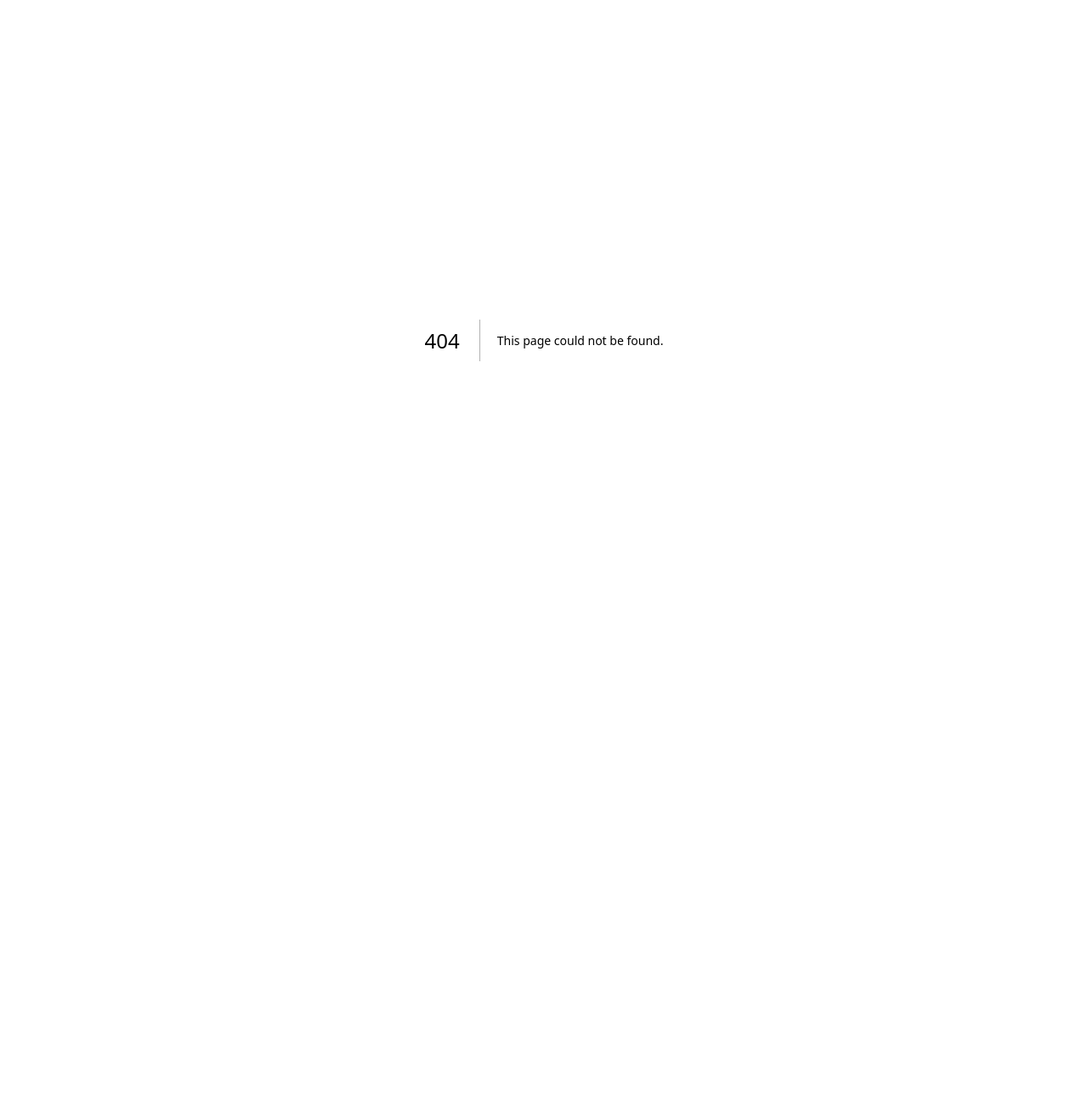
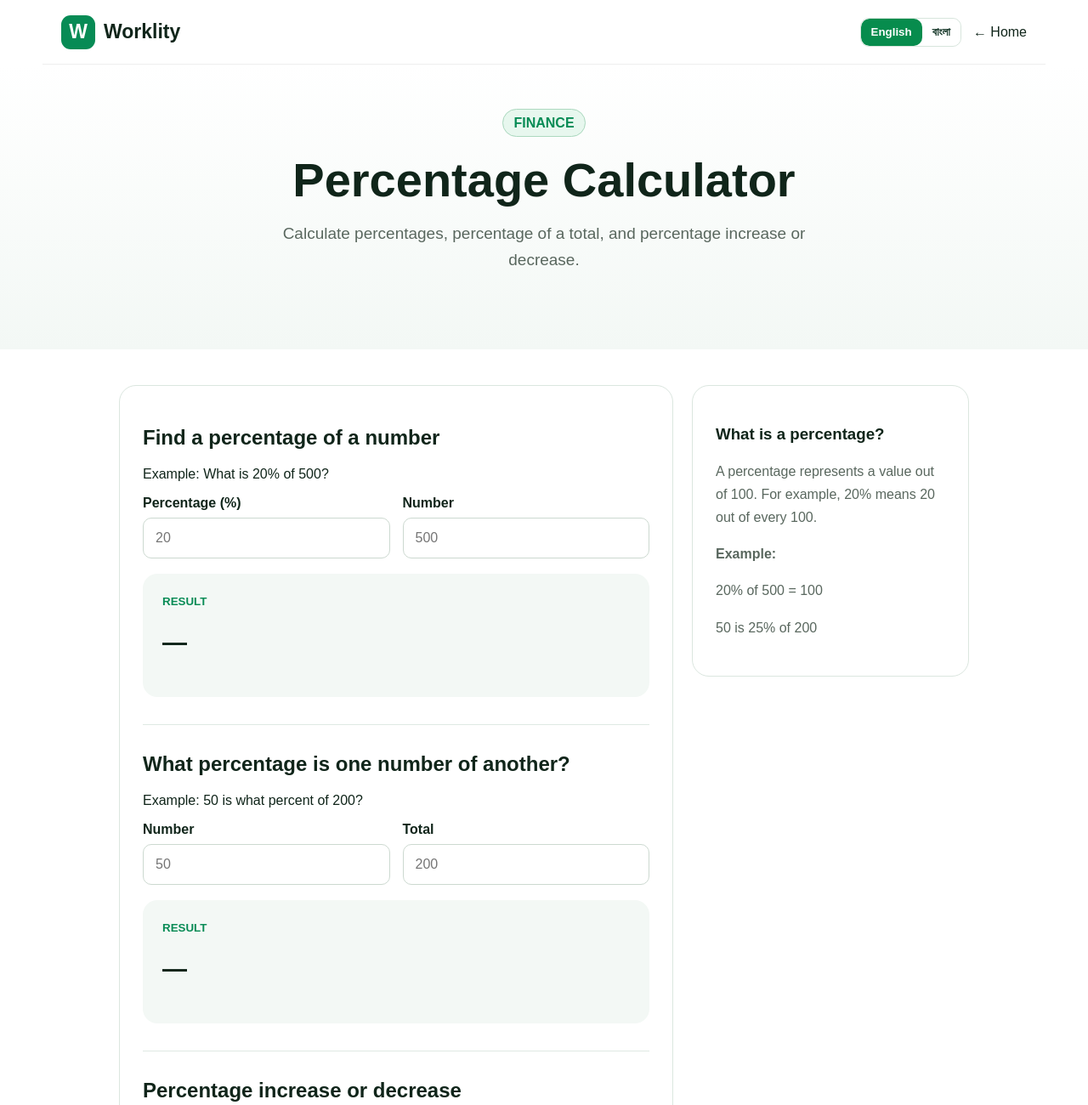
Before and after one commit to Arintri/worklity, a Next.js app: page /percentage-calculator in a window 1280 px wide. Before the commit this address had no page. Shown: the top 1300 px of the page at 85% size. Before the commit the page ends 800 px from the top, so only its background shows below. Built offline with nearby package versions, Linux system fonts and the light colour scheme.

Commit message:
Create page.js

```diff
--- /dev/null
+++ b/app/percentage-calculator/page.js
@@ -0,0 +1,305 @@
+"use client";
+
+import { useState } from "react";
+import Link from "next/link";
+
+const fmt = (n) =>
+  new Intl.NumberFormat("en-IN", {
+    maximumFractionDigits: 6,
+  }).format(Number.isFinite(n) ? n : 0);
+
+export default function PercentageCalculator() {
+  const [lang, setLang] = useState("en");
+
+  const [p1, setP1] = useState("");
+  const [n1, setN1] = useState("");
+
+  const [n2, setN2] = useState("");
+  const [total2, setTotal2] = useState("");
+
+  const [old3, setOld3] = useState("");
+  const [new3, setNew3] = useState("");
+
+  const bn = lang === "bn";
+
+  const result1 =
+    Number(p1) >= 0 && Number(n1) >= 0 && p1 !== "" && n1 !== ""
+      ? (Number(p1) / 100) * Number(n1)
+      : null;
+
+  const result2 =
+    Number(total2) !== 0 && n2 !== "" && total2 !== ""
+      ? (Number(n2) / Number(total2)) * 100
+      : null;
+
+  const result3 =
+    Number(old3) !== 0 && old3 !== "" && new3 !== ""
+      ? ((Number(new3) - Number(old3)) / Math.abs(Number(old3))) * 100
+      : null;
+
+  const reset = () => {
+    setP1("");
+    setN1("");
+    setN2("");
+    setTotal2("");
+    setOld3("");
+    setNew3("");
+  };
+
+  return (
+    <main>
+      <header className="nav">
+        <Link className="brand" href="/">
+          <span>W</span>
+          Worklity
+        </Link>
+
+        <div
+          style={{
+            display: "flex",
+            alignItems: "center",
+            gap: "14px",
+            flexWrap: "wrap",
+          }}
+        >
+          <div
+            style={{
+              display: "flex",
+              border: "1px solid #d7e5dc",
+              borderRadius: "10px",
+              overflow: "hidden",
+            }}
+          >
+            <button
+              onClick={() => setLang("en")}
+              style={{
+                border: 0,
+                padding: "8px 12px",
+                cursor: "pointer",
+                background: lang === "en" ? "#078c4d" : "#fff",
+                color: lang === "en" ? "#fff" : "#17382a",
+              }}
+            >
+              English
+            </button>
+
+            <button
+              onClick={() => setLang("bn")}
+              style={{
+                border: 0,
+                padding: "8px 12px",
+                cursor: "pointer",
+                background: lang === "bn" ? "#078c4d" : "#fff",
+                color: lang === "bn" ? "#fff" : "#17382a",
+              }}
+            >
+              বাংলা
+            </button>
+          </div>
+
+          <Link href="/">{bn ? "← হোম" : "← Home"}</Link>
+        </div>
+      </header>
+
+      <section className="toolHero">
+        <b>{bn ? "টাকা ও হিসাব" : "FINANCE"}</b>
+
+        <h1>{bn ? "শতাংশ ক্যালকুলেটর" : "Percentage Calculator"}</h1>
+
+        <p>
+          {bn
+            ? "সহজে শতাংশ, মোটের কত শতাংশ এবং শতাংশ বৃদ্ধি বা হ্রাস হিসাব করুন।"
+            : "Calculate percentages, percentage of a total, and percentage increase or decrease."}
+        </p>
+      </section>
+
+      <div className="calcWrap">
+        <section className="calc">
+          <h2>
+            {bn ? "কোনো সংখ্যার শতাংশ বের করুন" : "Find a percentage of a number"}
+          </h2>
+
+          <p>
+            {bn
+              ? "উদাহরণ: ৫০০-এর ২০% কত?"
+              : "Example: What is 20% of 500?"}
+          </p>
+
+          <div className="inputs">
+            <label>
+              {bn ? "শতাংশ (%)" : "Percentage (%)"}
+              <input
+                type="number"
+                value={p1}
+                onChange={(e) => setP1(e.target.value)}
+                placeholder="20"
+              />
+            </label>
+
+            <label>
+              {bn ? "সংখ্যা" : "Number"}
+              <input
+                type="number"
+                value={n1}
+                onChange={(e) => setN1(e.target.value)}
+                placeholder="500"
+              />
+            </label>
+          </div>
+
+          <div className="result">
+            <small>{bn ? "ফলাফল" : "RESULT"}</small>
+            <h2>{result1 !== null ? fmt(result1) : "—"}</h2>
+          </div>
+
+          <hr style={{ margin: "32px 0", border: 0, borderTop: "1px solid #dfe9e3" }} />
+
+          <h2>
+            {bn ? "একটি সংখ্যা মোটের কত শতাংশ?" : "What percentage is one number of another?"}
+          </h2>
+
+          <p>
+            {bn
+              ? "উদাহরণ: ৫০ হলো ২০০-এর কত শতাংশ?"
+              : "Example: 50 is what percent of 200?"}
+          </p>
+
+          <div className="inputs">
+            <label>
+              {bn ? "সংখ্যা" : "Number"}
+              <input
+                type="number"
+                value={n2}
+                onChange={(e) => setN2(e.target.value)}
+                placeholder="50"
+              />
+            </label>
+
+            <label>
+              {bn ? "মোট" : "Total"}
+              <input
+                type="number"
+                value={total2}
+                onChange={(e) => setTotal2(e.target.value)}
+                placeholder="200"
+              />
+            </label>
+          </div>
+
+          <div className="result">
+            <small>{bn ? "ফলাফল" : "RESULT"}</small>
+            <h2>{result2 !== null ? `${fmt(result2)}%` : "—"}</h2>
+          </div>
+
+          <hr style={{ margin: "32px 0", border: 0, borderTop: "1px solid #dfe9e3" }} />
+
+          <h2>
+            {bn ? "শতাংশ বৃদ্ধি বা হ্রাস" : "Percentage increase or decrease"}
+          </h2>
+
+          <p>
+            {bn
+              ? "পুরনো এবং নতুন মান লিখুন।"
+              : "Enter the old value and new value."}
+          </p>
+
+          <div className="inputs">
+            <label>
+              {bn ? "পুরনো মান" : "Old value"}
+              <input
+                type="number"
+                value={old3}
+                onChange={(e) => setOld3(e.target.value)}
+                placeholder="100"
+              />
+            </label>
+
+            <label>
+              {bn ? "নতুন মান" : "New value"}
+              <input
+                type="number"
+                value={new3}
+                onChange={(e) => setNew3(e.target.value)}
+                placeholder="125"
+              />
+            </label>
+          </div>
+
+          <div className="result">
+            <small>{bn ? "ফলাফল" : "RESULT"}</small>
+
+            <h2>
+              {result3 !== null
+                ? `${fmt(Math.abs(result3))}% ${
+                    result3 > 0
+                      ? bn
+                        ? "বৃদ্ধি"
+                        : "increase"
+                      : result3 < 0
+                      ? bn
+                        ? "হ্রাস"
+                        : "decrease"
+                      : bn
+                      ? "পরিবর্তন নেই"
+                      : "no change"
+                  }`
+                : "—"}
+            </h2>
+          </div>
+
+          <div className="buttons" style={{ marginTop: "24px" }}>
+            <button className="reset" onClick={reset}>
+              {bn ? "সব মুছুন" : "Reset all"}
+            </button>
+          </div>
+        </section>
+
+        <aside>
+          <h3>{bn ? "শতাংশ কী?" : "What is a percentage?"}</h3>
+
+          <p>
+            {bn
+              ? "শতাংশ মানে প্রতি ১০০-তে কত। যেমন, ২০% মানে প্রতি ১০০-তে ২০।"
+              : "A percentage represents a value out of 100. For example, 20% means 20 out of every 100."}
+          </p>
+
+          <p>
+            <b>{bn ? "উদাহরণ:" : "Example:"}</b>
+          </p>
+
+          <p>
+            {bn
+              ? "৫০০-এর ২০% = ১০০"
+              : "20% of 500 = 100"}
+          </p>
+
+          <p>
+            {bn
+              ? "৫০ হলো ২০০-এর ২৫%"
+              : "50 is 25% of 200"}
+          </p>
+        </aside>
+      </div>
+
+      <section className="explain">
+        <h2>
+          {bn ? "শতাংশ কীভাবে হিসাব করবেন?" : "How to calculate percentage"}
+        </h2>
+
+        <p>
+          {bn
+            ? "কোনো সংখ্যার একটি নির্দিষ্ট শতাংশ বের করতে সংখ্যাটিকে শতাংশ দিয়ে গুণ করে ১০০ দিয়ে ভাগ করুন।"
+            : "To find a percentage of a number, multiply the number by the percentage and divide by 100."}
+        </p>
+
+        <p>
+          <b>
+            {bn
+              ? "সূত্র: (শতাংশ × সংখ্যা) ÷ ১০০"
+              : "Formula: (Percentage × Number) ÷ 100"}
+          </b>
+        </p>
+      </section>
+    </main>
+  );
+}
```
